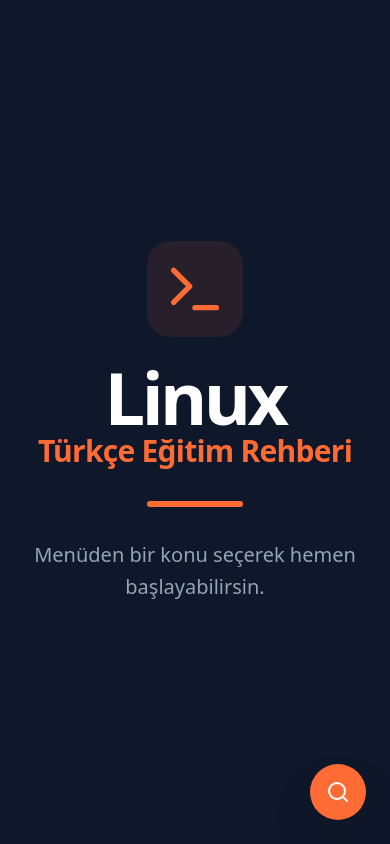
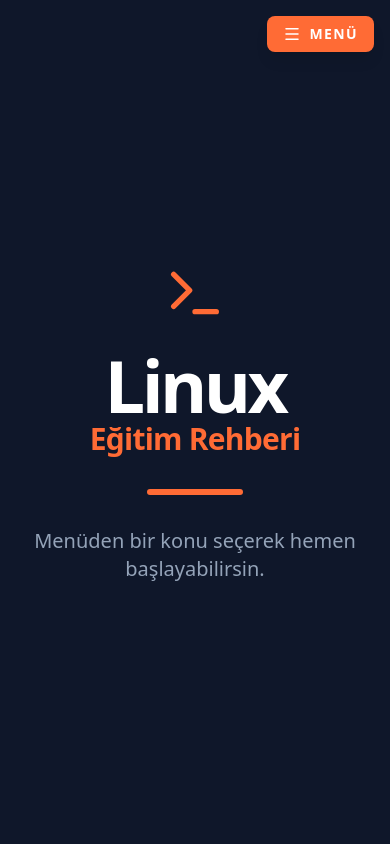
Before and after one commit to BozgunBer-2506/Linux-Rehberi-TR, a React (Vite) app: page / in a window 390 px wide. Built offline with nearby package versions, Linux system fonts and the light colour scheme.

Commit message:
fix menu button and reset translate

```diff
--- a/index.html
+++ b/index.html
@@ -5,7 +5,7 @@
     <meta charset="UTF-8" />
     <link rel="icon" type="image/svg+xml" href="/aws-logo.svg" />
     <meta name="viewport" content="width=device-width, initial-scale=1.0" />
-    <title>Linux Türkçe Rehberi</title>
+    <title>Linux Rehberi</title>
 </head>
 
 <body>
--- a/src/App.jsx
+++ b/src/App.jsx
@@ -1,5 +1,5 @@
 import { useState } from 'react';
-import { ChevronDown, Search, GraduationCap, Terminal, Github } from 'lucide-react';
+import { ChevronDown, Search, GraduationCap, Terminal, Github, Menu } from 'lucide-react';
 import ReactMarkdown from 'react-markdown';
 import remarkGfm from 'remark-gfm';
 import rehypeRaw from 'rehype-raw';
@@ -32,7 +32,6 @@ function App() {
   return (
     <div className="flex h-screen w-screen bg-[#0f172a] text-white font-sans overflow-hidden">
 
-      {/* Sidebar Navigation */}
       <aside className={`fixed lg:static inset-y-0 left-0 z-50 w-72 bg-[#1e293b] border-r border-slate-800 transition-transform ${isSidebarOpen ? 'translate-x-0' : '-translate-x-full lg:translate-x-0'}`}>
         <div className="flex flex-col h-full p-6">
           <div className="mb-8 cursor-pointer text-center" onClick={() => handlePageChange(null)}>
@@ -50,7 +49,7 @@ function App() {
             />
           </div>
 
-          <nav className="flex-1 overflow-y-auto space-y-1 custom-scrollbar text-white">
+          <nav className="flex-1 overflow-y-auto space-y-1 text-white">
             {filteredSections.map((section) => (
               <button
                 key={section.id}
@@ -62,46 +61,33 @@ function App() {
             ))}
           </nav>
 
-          {/* Sidebar Footer (The_Bozgun & Copyright) */}
           <div className="mt-auto pt-6 border-t border-slate-800">
-            <a
-              href="https://github.com/BozgunBer-2506"
-              target="_blank"
-              rel="noopener noreferrer"
-              className="flex items-center gap-3 text-slate-400 hover:text-[#FF6B35] transition-colors mb-2 group"
-            >
-              <Github size={18} className="group-hover:scale-110 transition-transform" />
+            <a href="https://github.com/BozgunBer-2506" target="_blank" rel="noopener noreferrer" className="flex items-center gap-3 text-slate-400 hover:text-[#FF6B35] transition-colors mb-2 group">
+              <Github size={18} />
               <span className="font-black tracking-tighter text-lg italic">The_Bozgun</span>
             </a>
-            <p className="text-[10px] text-slate-600 font-bold uppercase tracking-widest">
-              Copyright 2026
-            </p>
+            <p className="text-[10px] text-slate-600 font-bold uppercase tracking-widest">Copyright 2026</p>
           </div>
         </div>
       </aside>
 
-      {/* Main Content Area */}
       <main className="flex-1 overflow-y-auto bg-[#0f172a] scroll-smooth">
         {selectedSection ? (
           <article className="max-w-3xl mx-auto px-6 py-16">
-            <div className="markdown-body">
             <ReactMarkdown
               remarkPlugins={[remarkGfm]}
               rehypePlugins={[rehypeRaw]}
               components={{
-                  h1: ({ children }) => <h1 className="text-4xl font-black tracking-tight mb-12 border-b border-slate-800 pb-8">{children}</h1>,
-                  h2: ({ children }) => <h2 className="text-2xl font-bold text-white mt-12 mb-6 border-b border-slate-800 pb-2 tracking-tight italic">{children}</h2>,
+                h1: ({ children }) => <h1 className="text-4xl font-black mb-12 border-b border-slate-800 pb-8">{children}</h1>,
+                h2: ({ children }) => <h2 className="text-2xl font-bold mt-12 mb-6 border-b border-slate-800 pb-2 italic">{children}</h2>,
                 h3: ({ children }) => <h3 className="text-xl font-bold text-[#FF6B35] mt-8 mb-4">{children}</h3>,
                 p: ({ children }) => <p className="text-slate-300 mb-6 text-lg leading-relaxed">{children}</p>,
-                  li: ({ children }) => <li className="text-slate-300 ml-6 mb-2 list-disc">{children}</li>,
-                  code({ node, inline, className, children, ...props }) {
+                code({ inline, className, children, ...props }) {
                   const match = /language-(\w+)/.exec(className || '');
                   return !inline && match ? (
-                      <div className="my-6 rounded-md overflow-hidden border border-slate-800 shadow-xl">
-                        <SyntaxHighlighter style={atomDark} language={match[1]} PreTag="div" customStyle={{ margin: 0, padding: '24px', fontSize: '14px' }} {...props}>
+                    <SyntaxHighlighter style={atomDark} language={match[1]} PreTag="div" {...props}>
                       {String(children).replace(/\n$/, '')}
                     </SyntaxHighlighter>
-                      </div>
                   ) : (
                     <code className="bg-slate-800 text-[#FF6B35] px-1.5 py-0.5 rounded font-mono text-sm" {...props}>{children}</code>
                   );
@@ -112,46 +98,31 @@ function App() {
                     <div className="flex items-center gap-2"><GraduationCap size={18} /> {children}</div>
                     <ChevronDown size={18} />
                   </summary>
-                  ),
-                  div: ({ children, ...props }) => {
-                    if (props.className === "answer-content") return <div className="mt-4 pt-4 border-t border-slate-700 text-slate-300 italic leading-relaxed">{children}</div>;
-                    return <div {...props}>{children}</div>;
-                  }
+                )
               }}
             >
               {selectedSection.content}
             </ReactMarkdown>
-            </div>
           </article>
         ) : (
-          /* Empty Home State */
           <div className="h-full flex flex-col items-center justify-center p-8 text-center">
-            <div className="inline-block p-4 bg-[#FF6B35]/10 rounded-3xl mb-6">
-              <Terminal size={64} className="text-[#FF6B35]" />
-            </div>
-
-            <h1 className="text-7xl lg:text-8xl font-black tracking-tighter leading-none">
-              Linux
-            </h1>
-            <h2 className="text-3xl lg:text-4xl font-bold text-[#FF6B35] tracking-tight mb-8">
-              Türkçe Eğitim Rehberi
-            </h2>
-
+            <Terminal size={64} className="text-[#FF6B35] mb-6" />
+            <h1 className="text-7xl lg:text-8xl font-black tracking-tighter">Linux</h1>
+            <h2 className="text-3xl lg:text-4xl font-bold text-[#FF6B35] mb-8 tracking-tight">Eğitim Rehberi</h2>
             <div className="w-24 h-1.5 bg-[#FF6B35] rounded-full mb-8 mx-auto"></div>
-
-            <p className="text-slate-400 text-xl font-medium max-w-md leading-relaxed">
+            <p className="text-slate-400 text-xl font-medium max-w-md">
               Menüden bir konu seçerek hemen başlayabilirsin.
             </p>
           </div>
         )}
       </main>
 
-      {/* Mobile Search Button */}
       <button
         onClick={() => setIsSidebarOpen(!isSidebarOpen)}
-        className="lg:hidden fixed bottom-6 right-6 bg-[#FF6B35] text-white p-4 rounded-full shadow-2xl z-[60]"
+        className="lg:hidden fixed top-4 right-4 bg-[#FF6B35] text-white px-4 py-2 rounded-lg shadow-lg z-[60] flex items-center gap-2 font-bold text-sm tracking-widest"
       >
-        <Search size={24} />
+        <Menu size={18} />
+        <span>MENÜ</span>
       </button>
     </div>
   );
```
Lines whose indentation alone changed are shown as unchanged.
